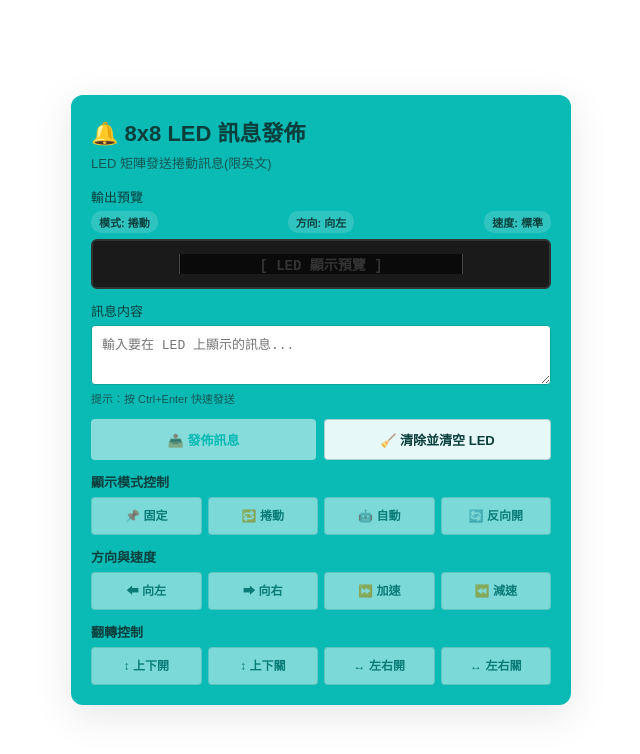
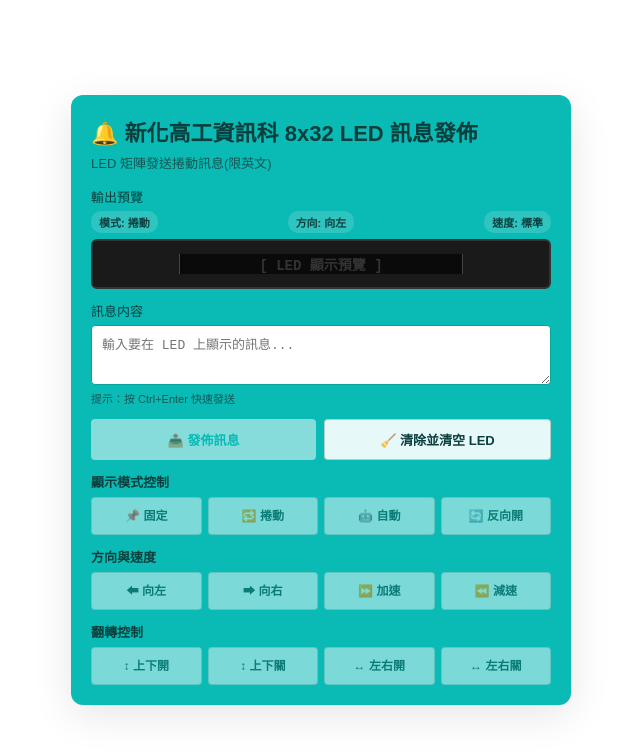
Before and after one commit to chiangyih/ESP32_8X32LED_Web, a plain HTML site: page web/index.html in a window 1280 px wide. Shown: the whole page, without its empty margins (319-959 px from the left). Drawn offline with Linux system fonts and the light colour scheme.

Commit message:
修正標題與主標題以包含「新化高工資訊科」

```diff
--- a/web/index.html
+++ b/web/index.html
@@ -3,7 +3,7 @@
 <head>
     <meta charset="UTF-8">
     <meta name="viewport" content="width=device-width, initial-scale=1.0">
-    <title>8x32 LED 訊息發佈器</title>
+    <title>新化高工資訊科 8x32 LED 訊息發佈器</title>
     <style>
         :root {
             --color-primary: #0ABAB5;
@@ -345,7 +345,7 @@
 </head>
 <body>
     <main class="container" role="main">
-        <h1>🔔 8x8 LED 訊息發佈</h1>
+        <h1>🔔 新化高工資訊科 8x32 LED 訊息發佈</h1>
         <p class="subtitle">LED 矩陣發送捲動訊息(限英文)</p>
 
         <div id="statusBox" class="status-box disconnected" role="status" aria-live="polite">
```
